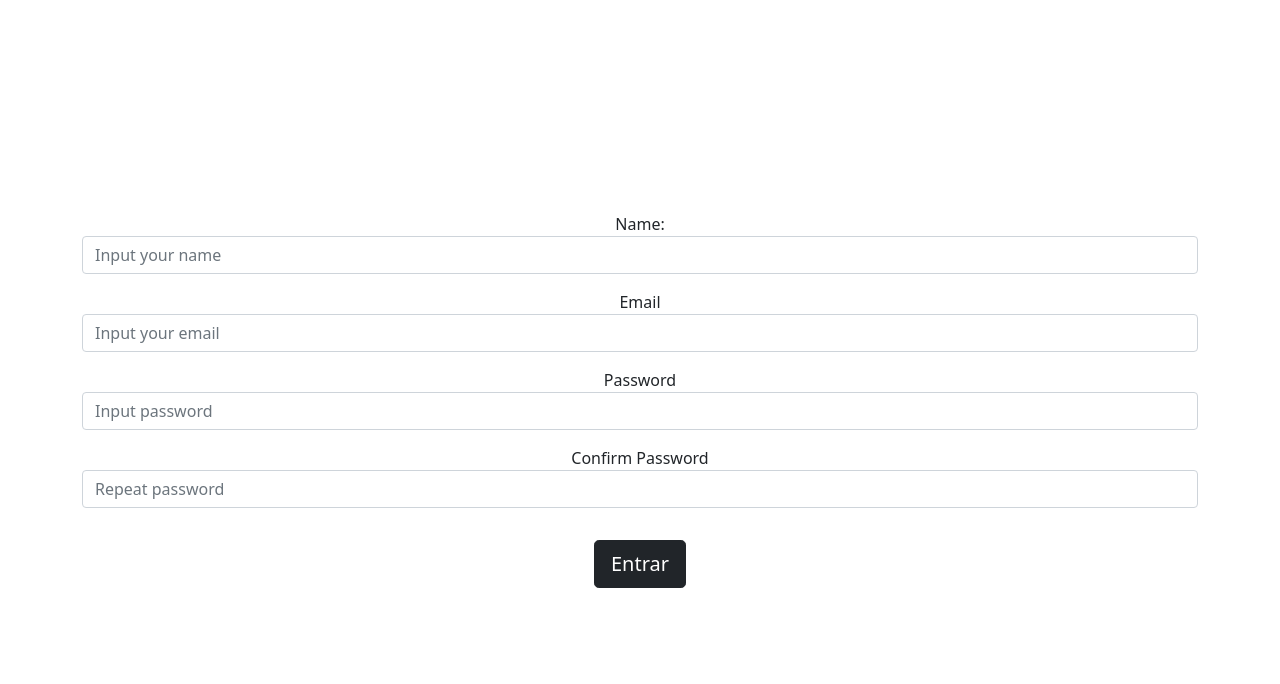
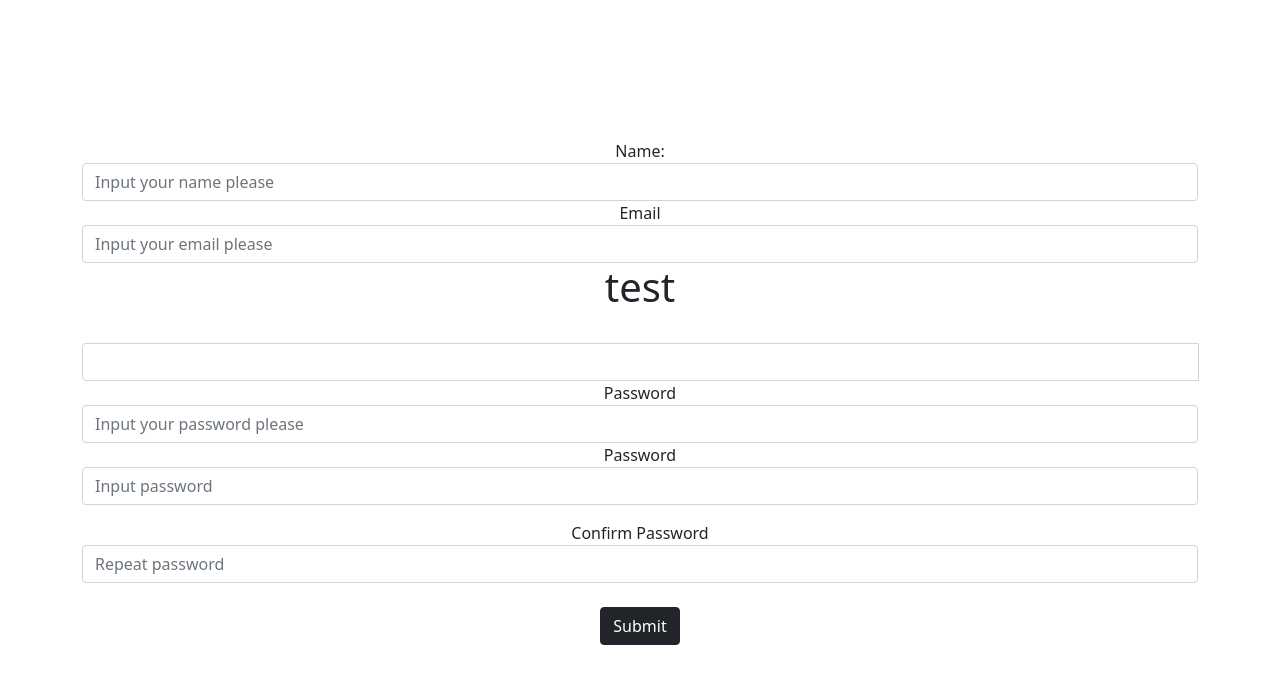
Before and after one commit to youssef-4/Dimension-time, an Angular app: page /register in a window 1280 px wide. Shown: the top 684 px of the page. Built offline with nearby package versions, Linux system fonts and the light colour scheme.

Commit message:
Edito el formulario de registro añadiendo verificaciones al name, email y dejo el password medio hecho con funcionalidad de mostrar contraseña y ocultar dicha opción si el campo está vacío

```diff
--- a/package.json
+++ b/package.json
@@ -20,6 +20,7 @@
     "@angular/platform-browser-dynamic": "~11.0.1",
     "@angular/router": "~11.0.1",
     "@types/jquery": "^3.5.5",
+    "bootstrap-icons": "^1.2.0",
     "rxjs": "~6.6.0",
     "tslib": "^2.0.0",
     "zone.js": "~0.10.2"
--- a/src/app/components/login/login.component.html
+++ b/src/app/components/login/login.component.html
@@ -5,31 +5,26 @@
     <div class="form-group">
       <label for="email">Email</label>
       <input type="email" class="form-control" id="inputEmail" placeholder="Input your email please"
-            [formControlName]="'email'"
-            [ngClass]="formInputColor('email')">
+        [formControlName]="'email'" [ngClass]="formInputColor('email')">
     </div>
-        <small id="emailHelp" class="form-text"
-          *ngIf = "msgColor('email')"
+    <small id="emailHelp" class="form-text" *ngIf="msgColor('email')"
       [ngClass]="msgColor('email')? 'text-danger' : 'text-success'">
-            Password no válida, mínimo 6 carácteres
+      Dirección de correo no válida
     </small>
 
     <!-- Password" -->
     <div class="form-group">
       <label for="password">Password</label>
       <input type="password" class="form-control" id="inputPassword" placeholder="Input your password please"
-        [formControlName]="'password'"
-        [ngClass]="formInputColor('password')">
+        [formControlName]="'password'" [ngClass]="formInputColor('password')">
     </div>
-    <small id="passwordHelp" class="form-text"
-      *ngIf = "msgColor('password')"
+    <small id="passwordHelp" class="form-text" *ngIf="msgColor('password')"
       [ngClass]="msgColor('password')? 'text-danger' : 'text-success'">
       Password no válida, mínimo 6 carácteres
     </small>
 
     <div class="text-center w-100">
-      <button type="submit" class="btn btn-dark d-inline mt-2 mb-3">Submit</button>
-      <!--[disabled]="!loginForm.valid" -->
+      <button type="submit" class="btn btn-dark d-inline mt-2 mb-3">Submit</button><!--[disabled]="!loginForm.valid" -->
     </div>
     <span class="text-dark">Si no tienes cuenta </span>
     <a [routerLink]="['/register']">Haz click Aquí</a>
--- a/src/app/components/register/register.component.css
+++ b/src/app/components/register/register.component.css
@@ -0,0 +1,12 @@
+.field-icon {
+  float: right;
+  margin-left: -25px;
+  margin-top: -25px;
+  position: relative;
+  z-index: 2;
+}
+
+.container{
+  padding-top:50px;
+  margin: auto;
+}
--- a/src/app/components/register/register.component.html
+++ b/src/app/components/register/register.component.html
@@ -1,19 +1,49 @@
-<form [formGroup]="registerForm">
+<form [formGroup]="registerForm" (ngSubmit)="submitForm()">
 
-  <!--Name-->
+  <!-- Name -->
   <div class="form-group">
-    <label for="inputEmail4">Name:</label>
-    <input
-    type="text" class="form-control mb-3" id="inputEmail4" placeholder="Input your name" formControlName="name">
+    <label for="name">Name:</label>
+    <input type="text" class="form-control" id="inputName" placeholder="Input your name please"
+      [formControlName]="'name'" [ngClass]="formInputColor('name')">
+  </div>
+  <small id="nameHelp" class="form-text" *ngIf="msgColor('name')"
+    [ngClass]="msgColor('name')? 'text-danger' : 'text-success'">
+    El nombre no puede estar vacío
+  </small>
+
+  <!-- Email -->
+  <div class="form-group">
+    <label for="email">Email</label>
+    <input type="email" class="form-control" id="inputEmail" placeholder="Input your email please"
+      [formControlName]="'email'" [ngClass]="formInputColor('email')">
+  </div>
+  <small id="emailHelp" class="form-text" *ngIf="msgColor('email')"
+    [ngClass]="msgColor('email')? 'text-danger' : 'text-success'">
+    Dirección de correo no válida
+  </small>
+
+  <!-- Password" --> <!-- <i class="far fa-eye"></i> icon -->
+  <h1>test</h1><br>
+  <div class="input-group">
+    <input type="password" class="form-control pwd" id="iamapassword" (keyup)="visible($event)">
+    <span class="input-group-btn">
+      <button *ngIf="showPasswordOption" class="btn btn-default reveal" type="button" (click)="changeIcon()"><i class="{{icon}}"></i></button>
+    </span>
   </div>
 
-  <!--Email-->
-  <div class="form-group mb-3">
-    <label for="inputEmail4">Email</label>
-    <input type="email" class="form-control" id="inputEmail4" placeholder="Input your email" formControlName="email">
+
+
+
+  <div class="form-group">
+    <label for="password1">Password</label>
+    <input type="password" class="form-control" id="inputPassword" placeholder="Input your password please"
+      [formControlName]="'password1'" [ngClass]="formInputColor('password1')">
   </div>
-
-  <!--Password & Confirm Password-->
+  <small id="passwordHelp" class="form-text" *ngIf="msgColor('password1')"
+    [ngClass]="msgColor('password1')? 'text-danger' : 'text-success'">
+    Password no válida, mínimo 6 carácteres
+  </small>
+  <!--Confirm Password-->
   <div class="form-group mb-3">
     <label for="inputEmail4">Password</label>
     <input type="password" class="form-control" placeholder="Input password" formControlName="password1">
@@ -24,6 +54,8 @@
   </div>
 
   <!--Send form Buttom-->
-    <button type="button" class="btn btn-dark mt-3 btn-lg" [routerLink]="['/login']">Entrar</button>
-
+  <div class="text-center w-100">
+    <button type="submit" class="btn btn-dark d-inline mt-2 mb-3">Submit</button>
+    <!--[disabled]="!loginForm.valid" -->
+  </div>
 </form>
--- a/src/app/components/register/register.component.ts
+++ b/src/app/components/register/register.component.ts
@@ -7,15 +7,117 @@ import { FormControl, FormGroup, Validators } from '@angular/forms';
   styleUrls: ['./register.component.css']
 })
 export class RegisterComponent implements OnInit {
+  icon = 'far fa-eye';
+
+  changeIcon(): void {
+    this.icon === 'far fa-eye'
+    ?
+      this.icon = 'far fa-eye-slash'
+    :
+      this.icon = 'far fa-eye';
+
+    console.log('Pasword icon changed to ' + this.icon);
+
+    this.changePassword('iamapassword');
+  }
+
+  changePassword(idInput: string): void{
+    const maybeMyElement = document.getElementById(idInput);
+    if (maybeMyElement?.getAttribute('type') === 'text'){
+      maybeMyElement?.setAttribute('type', 'password');
+    } else{
+      maybeMyElement?.setAttribute('type', 'text');
+    }
+  }
+  // tslint:disable-next-line: member-ordering
+  showPasswordOption = false;
+  visible($event: any): boolean{
+    console.log($event);
+    console.log($event.key);
+    console.log($event.target);
+    const item = document.getElementById($event.target.id) as HTMLInputElement;
+    if (item?.value.length > 0){
+      this.showPasswordOption = true;
+      return true;
+    }else{
+      this.showPasswordOption = false;
+      return false;
+    }
+  }
+
+  // ! Check if the button of Form loginForm it's submit or not
+  sumitted = false;
+
+  // ! Validaciones del formulario loginForm
   registerForm = new FormGroup({
-    name: new FormControl('', Validators.required),
-    email: new FormControl('', Validators.required),
-    password1: new FormControl('', Validators.required),
-    password2: new FormControl('', Validators.required)
+    name: new FormControl('',
+      [
+        Validators.required
+      ]
+    ),
+    email: new FormControl('',
+      [
+        Validators.required,
+        Validators.pattern('^[a-z0-9._%+-]+@[a-z0-9.-]+\\.[a-z]{2,4}$')
+      ]
+    ),
+    password1: new FormControl('',
+      [
+        Validators.required,
+        Validators.minLength(6)
+      ]
+    ),
+    password2: new FormControl('',
+      [
+        Validators.required,
+        Validators.minLength(6)
+      ]
+    )
   });
+
+  // ! Verificación del formulario loginForm
+  submitForm(): void{
+    this.loggerFormAndFieldsInfo();
+    this.sumitted = true;
+  }
+
+  loggerFormAndFieldsInfo(): void{
+    console.log('---------------------------------------------------');
+    // ! Email Field Validation Result
+    this.registerForm.get('email')?.status === 'VALID' ? console.log('Email OK') : console.error('Email KO');
+    // ! Password Field Validation
+    this.registerForm.get('password')?.status === 'VALID' ? console.log('Password OK') : console.error('Password KO');
+    // ! Form Validation Result
+    this.registerForm?.status === 'VALID' ? console.log('Form OK') : console.error('Form KO');
+    console.log('---------------------------------------------------');
+  }
+
+  // ! Change color of the input with BootStrap class is-valid or is-invalid
+  formInputColor(field: string): string{
+    if (this.sumitted === true){
+      if (this.registerForm?.get(field)?.status === 'VALID'){
+        return 'is-valid';
+      }
+    } else if (this.sumitted === false){
+      return ' ';
+    }
+    return 'is-invalid';
+  }
+
+  // ! Msg color return true or false for make the message visible or hidden
+  msgColor(field: string): boolean{
+    if (this.sumitted === true){
+      if (this.registerForm?.get(field)?.status === 'VALID'){
+        return false;
+      }
+    } else if (this.sumitted === false){
+      return false;
+    }
+    return true;
+  }
+
   constructor() { }
 
   ngOnInit(): void {
   }
-
 }
--- a/src/index.html
+++ b/src/index.html
@@ -19,6 +19,8 @@
       integrity="sha384-ygbV9kiqUc6oa4msXn9868pTtWMgiQaeYH7/t7LECLbyPA2x65Kgf80OJFdroafW"
       crossorigin="anonymous"
     ></script>
+    <!-- Font Awesome -->
+    <link rel="stylesheet" href="https://cdnjs.cloudflare.com/ajax/libs/font-awesome/5.15.1/css/all.min.css">
   </head>
   <body>
     <div class="jumbotron d-flex align-items-center min-vh-100">
```
Also changed, not shown: src/app/components/login/login.component.ts (+8 -1 lines), 1 other file (tests, documents, lock files or other folders). Lines whose indentation alone changed are shown as unchanged.
